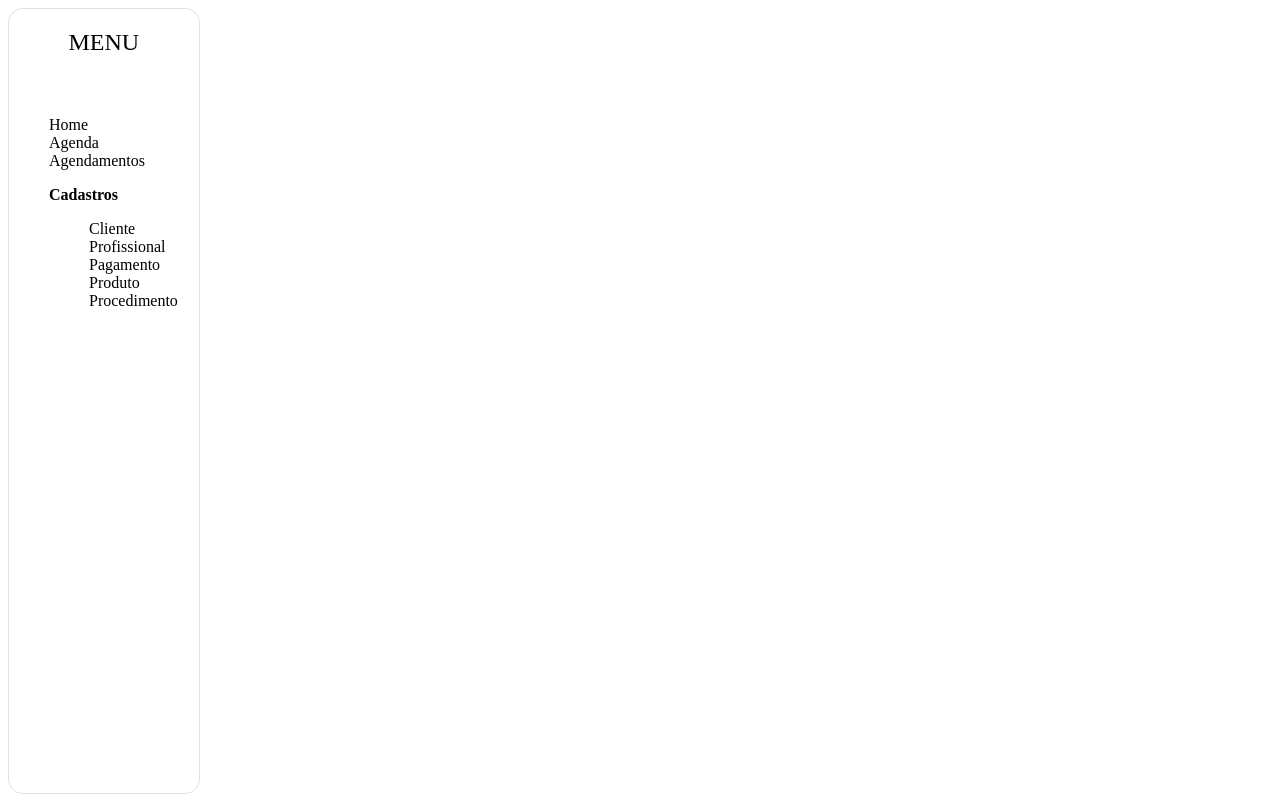
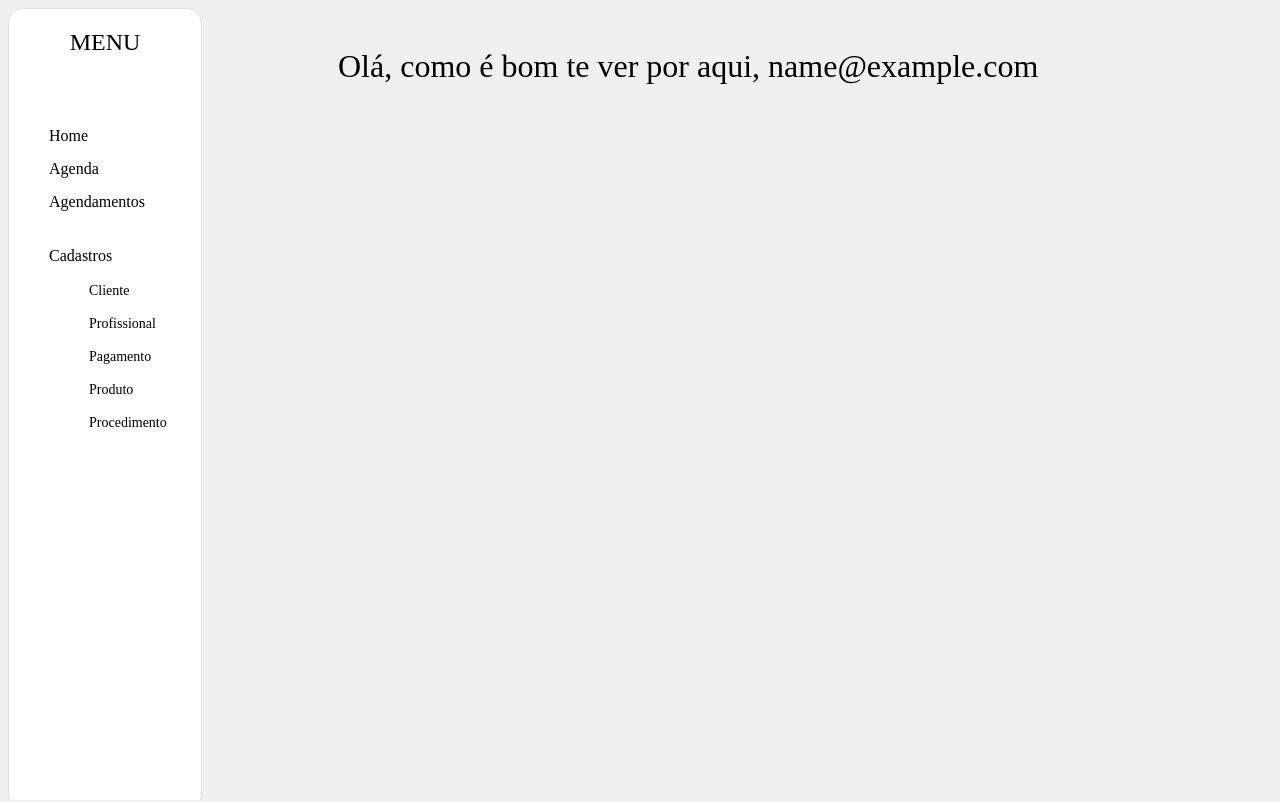
Before and after one commit to Espaco-Autoestima/aplicacao-clinica, a Flask app: page /home in a window 1280 px wide. Run offline with Flask 3, Linux system fonts and the light colour scheme; the visitor is signed in with stand-in values (Sample User, id 1).

Commit message:
Alteração do layout na página inicial do sistema

```diff
--- a/app.py
+++ b/app.py
@@ -1,7 +1,5 @@
 from flask import Flask, render_template, request, redirect, url_for, flash, session
-from flask_login import login_required
 import mysql.connector
-import re
 
 app = Flask(__name__)
 
--- a/database.sql
+++ b/database.sql
@@ -1,3 +1,6 @@
+CREATE SCHEMA espacoautoestima;
+USE espacoautoestima;
+
 CREATE TABLE contas(
     id BIGINT NOT NULL AUTO_INCREMENT PRIMARY KEY,
     nome_usuario VARCHAR(50),
--- a/static/styles.css
+++ b/static/styles.css
@@ -12,13 +12,20 @@
     src: url(/fonts/Oranienbaum-Regular.ttf) format('ttf');
 }
 
+@font-face {
+    font-family: "Montserrat", serif;
+    src: url(/fonts/Montserrat-Medium.ttf) format('ttf');
+}
+
 /* Global */
 * {
-    font-family: "Oranienbaum", serif;
+    font-family: "Montserrat", medium;
     font-weight: 400;
     font-style: normal;
+    background-color: #F0F0F0;
 }
 
+/* Títulos de cadastro */
 h1.cadastro-clientes, h1.cadastro-produtos, h1.cadastro-fornecedores,
 h1.cadastro-agendamentos, h1.cadastro-profissionais, h1.cadastro, h1.login,
 h1.cadastro-procedimentos {
@@ -32,6 +39,7 @@ form {
     display: block;
 }
 
+/* Campos do formulário */
 input {
     margin-left: auto;
     margin-right: auto;
@@ -86,40 +94,76 @@ button.botao {
     border-radius: 8px;
 }
 
+/* Menu */
 ul, li, .menu-title {
+    margin-bottom: 15px;
+    background-color: #FFFFFF;
     text-align: left;
 }
 
-/* Links do menu, cadastro e login */
-a.link-login, a.link-cadastro, a.menu-clientes,
-a.menu-profissionais, a.menu-pagamentos, a.menu-procedimentos,
-a.menu-produtos {
+/* Links do cadastro e login */
+a.link-login, a.link-cadastro {
     text-decoration: none;
     color: #000;
 }
 
-a.menu-home, a.menu-agenda, a.menu-agendamento {
+/* Links do submenu */
+a.menu-clientes, a.menu-profissionais, a.menu-pagamentos,
+a.menu-procedimentos, a.menu-produtos {
+    font-size: 14px;
+    background-color: #FFFFFF;
     text-decoration: none;
     color: #000;
 }
 
-h1.boas-vindas {
-    display: block;
-    text-align: center;
+/* Links do menu */
+a.menu-home, a.menu-agenda,
+a.menu-agendamento {
+    font-size: 16px;
+    background-color: #FFFFFF;
+    text-decoration: none;
+    color: #000;
 }
 
 p.titulo-cadastros-menu {
-    font-weight: bold;
+    padding-top: 20px;
+    font-size: 16px;
+    background-color: #FFFFFF;
+    text-decoration: none;
+    color: #000;
 }
 
+a.menu-home:hover, a.menu-agenda:hover,
+a.menu-agendamento:hover {
+    max-width: 50%;
+    border-radius: 3px;
+    background-color: #CEFDF1;
+}
+
+/* Texto de boas-vindas da home */
+h1.boas-vindas {
+    padding-top: 40px;
+    text-align: left;
+    margin-left: 330px;
+}
+
+/* Borda do menu lateral */
 .sidebar {
+    display: flex;
+    flex-direction: column;
     border: 1px solid rgb(224, 224, 224);
     border-radius: 15px;
     width: 15%;
     height: 100%;
+    background-color: #FFFFFF;
+    padding: 0;
+    margin: 0;
+    position: fixed;
 }
 
+/* Título "menu" */
 h2.menu-title {
+    background-color: #FFFFFF;
     text-align: center;
     padding-bottom: 40px;
 }
--- a/templates/home.html
+++ b/templates/home.html
@@ -1,4 +1,4 @@
-{% extends 'menu.html' %}
+{% include 'menu.html' %}
 <!DOCTYPE html>
 <head>
     <title>Home</title>
```
Also changed, not shown: controllers/__init__.py (added), fonts/Montserrat-Medium.ttf (added).
